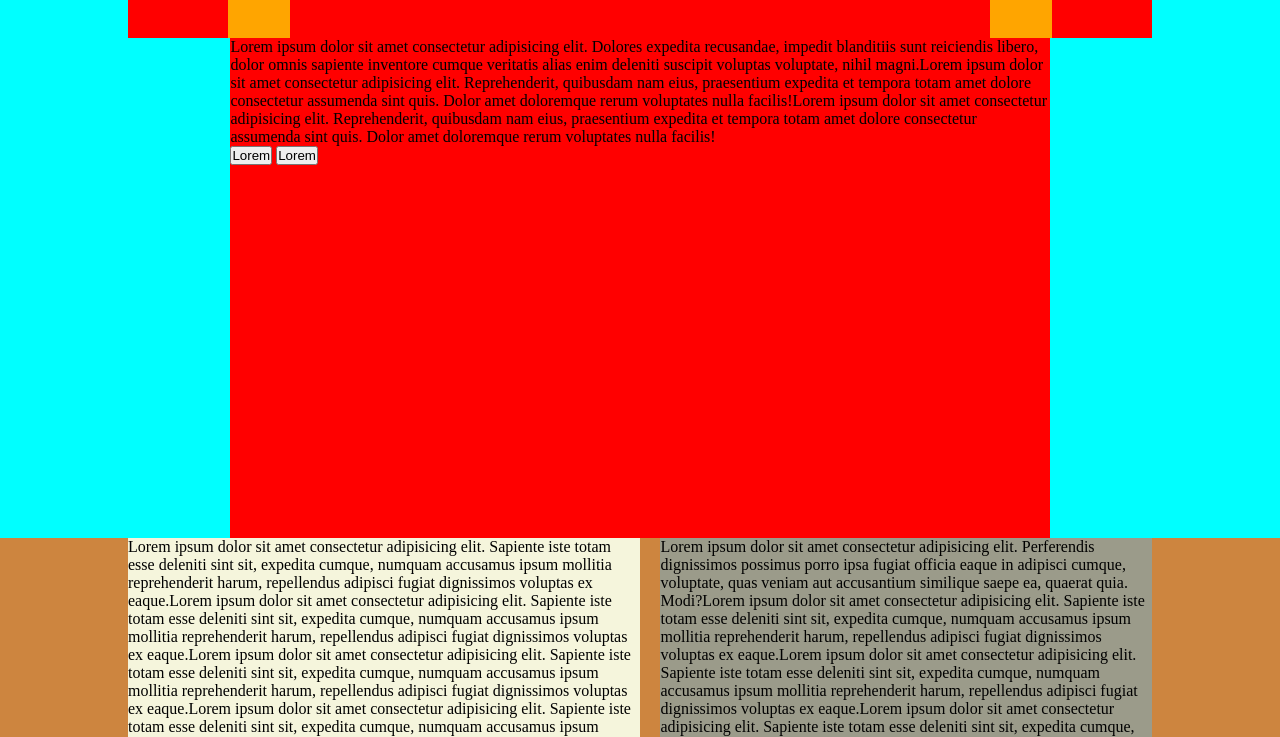
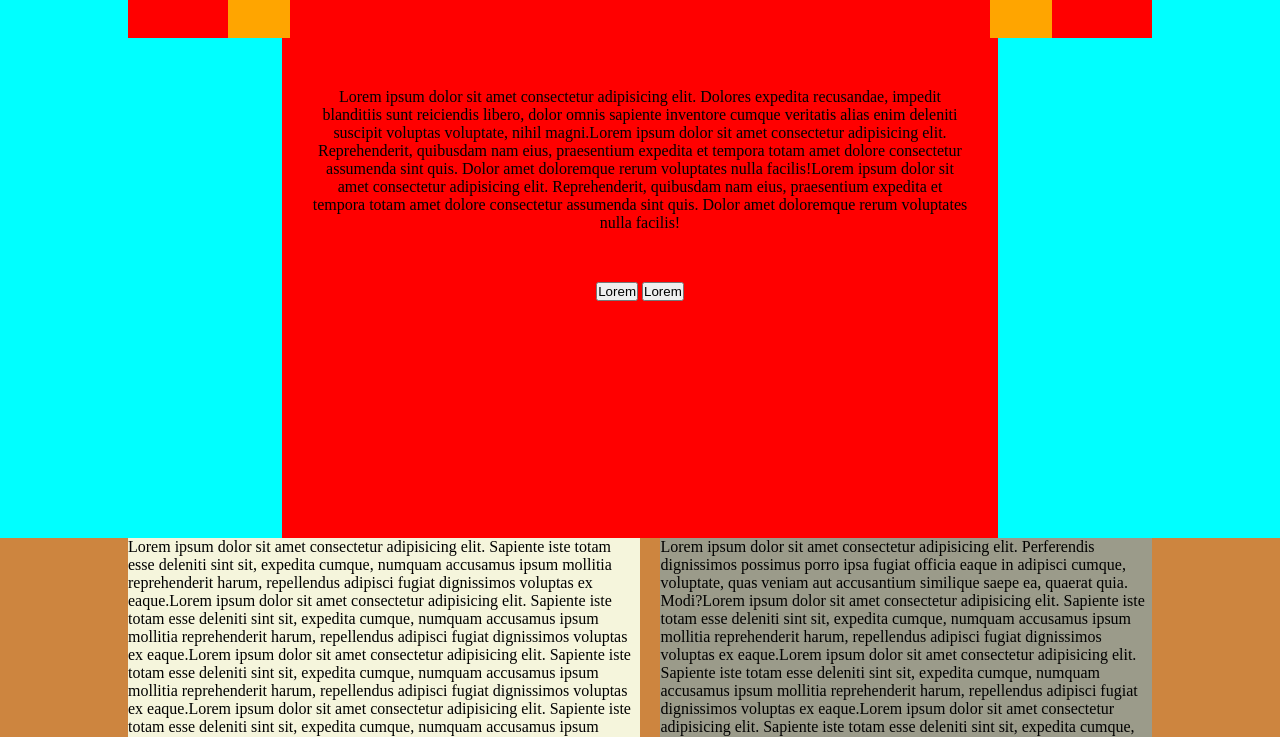
Before and after one commit to Paolo-dev-it/htmlcss-struttura-discord, a plain HTML site: page index.html in a window 1280 px wide. Shown: the part 62-799 px from the top of the page. Drawn offline with Linux system fonts and the light colour scheme.

Commit message:
Piccola correzione stilistica, esercizio completato

```diff
--- a/assets/css/style.css
+++ b/assets/css/style.css
@@ -52,8 +52,9 @@ header {
 }
 
 .bottom-nav {
-    width: 80%;
+    width: 70%;
     margin: auto;
+
 }
 .download {
     width: 80%;
@@ -61,6 +62,15 @@ header {
     height: 500px;
     background-color: red;
 }
+
+ .contenuto {
+    text-align: center;
+}
+
+.contenuto .text {
+    padding: 50px 30px;
+}
+
 
 .principal {
     background-color: peru;
--- a/index.html
+++ b/index.html
@@ -24,7 +24,8 @@
         </nav>
         <section class="bottom-nav">
             <div class="download">
-                <p>
+                <div class="contenuto">
+                    <p class="text">
                         Lorem ipsum dolor sit amet consectetur adipisicing elit. Dolores expedita recusandae, impedit blanditiis sunt
                         reiciendis libero, dolor omnis sapiente inventore cumque veritatis alias enim deleniti suscipit voluptas voluptate,
                         nihil magni.Lorem ipsum dolor sit amet consectetur adipisicing elit. Reprehenderit, quibusdam nam eius, praesentium
@@ -38,6 +39,8 @@
                     <button class="button-1"> Lorem </button>
 
                     <button class="button-1"> Lorem </button>
+                </div>
+
 
             </div>
         </section>
```
Lines whose indentation alone changed are shown as unchanged.
